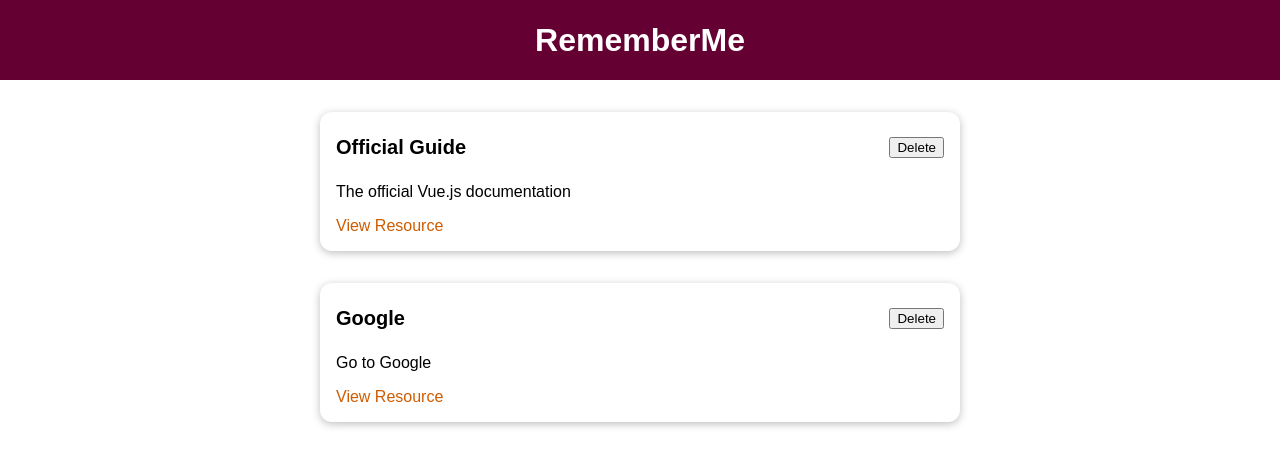
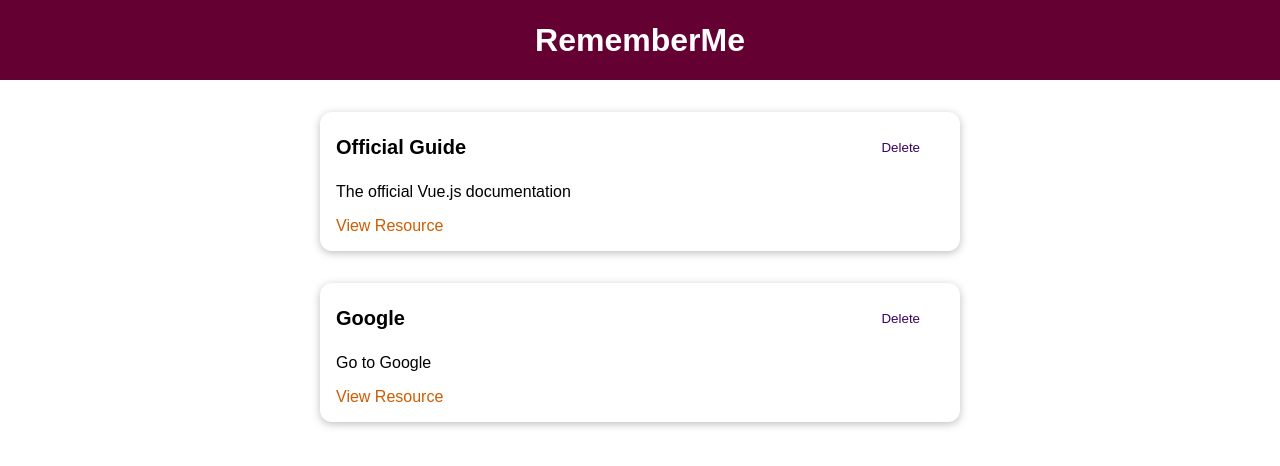
Before and after one commit to gadekd/Remember_Resources_Test_App, a Vue app: page / in a window 1280 px wide. Shown: the top 466 px of the page. Built offline with nearby package versions, Linux system fonts and the light colour scheme.

Commit message:
adding base button

```diff
--- /dev/null
+++ b/src/components/UI/BaseButton.vue
@@ -0,0 +1,36 @@
+<template>
+    <button :type="type" :class="mode">
+        <slot></slot>
+    </button>
+</template>
+
+<script>
+export default {
+    props: ['type', 'mode']
+}
+</script>
+
+<style scoped>
+button {
+    padding: 0.75rem 1.5rem;
+    font-family: inherit;
+    background-color: #3a0061;
+    border: 1px solid #3a0061;
+    color: white;
+    cursor: pointer;
+}
+
+button:hover, button:active {
+    background-color: #270041;
+}
+
+.flat {
+    background-color: transparent;
+    color: #3a0061;
+    border: none;
+}
+
+.flat:hover, .flat:active {
+    background-color: #edd2ff;
+}
+</style>
--- a/src/components/learning-resources/LearningResource.vue
+++ b/src/components/learning-resources/LearningResource.vue
@@ -3,7 +3,7 @@
         <base-card>
             <header>
                 <h3>{{ title }}</h3>
-                <button>Delete</button>
+                <base-button mode="flat">Delete</base-button>
             </header>
 
             <p>
--- a/src/main.js
+++ b/src/main.js
@@ -3,10 +3,12 @@
 import App from './App.vue';
 import LearningResource from './components/learning-resources/LearningResource.vue';
 import BaseCard from './components/UI/BaseCard.vue';
+import BaseButton from './components/UI/BaseButton.vue';
 
 const app = createApp(App);
 
 app.component('learning-resource', LearningResource);
 app.component('base-card', BaseCard);
+app.component('base-button', BaseButton)
 
 app.mount('#app');
```
